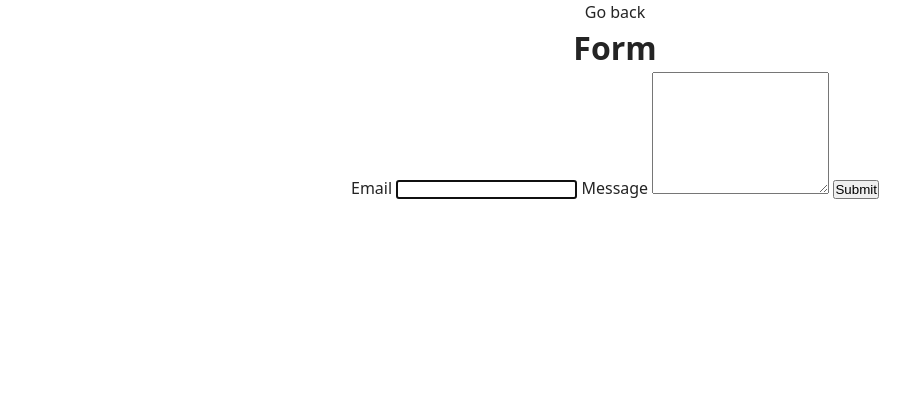
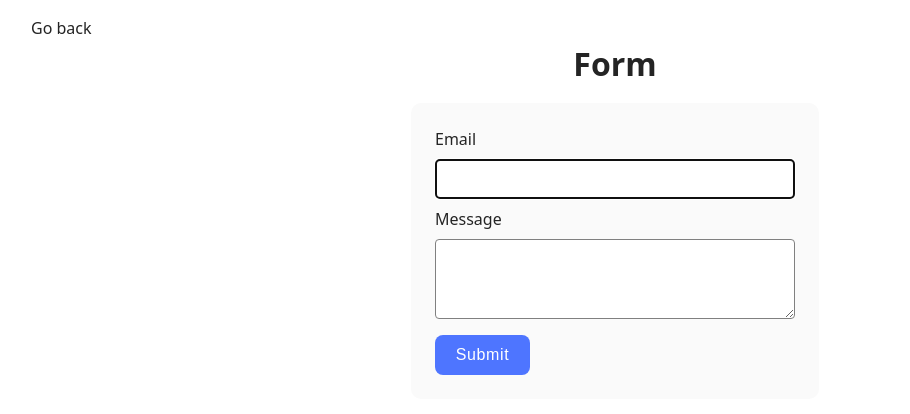
Before and after one commit to Developer-Mykhailo/goit-js-hw-09, a website built with Vite: page src/2-form.html in a window 1280 px wide. Shown: the whole page, without its empty margins (25-935 px from the left). Built offline with nearby package versions, Linux system fonts and the light colour scheme.

Commit message:
add styles and synchronization

```diff
--- a/src/css/base.css
+++ b/src/css/base.css
@@ -27,6 +27,16 @@ body {
 main {
   flex-grow: 1;
 }
-main:has(.back-link) {
+/* main:has(.back-link) {
   text-align: center;
+} */
+
+.container h1 {
+  text-align: center;
+  margin-bottom: 15px;
 }
+
+.back-link:hover,
+.nav-link:hover {
+  color: #4e75ff;
+}
--- a/src/css/container.css
+++ b/src/css/container.css
@@ -4,6 +4,7 @@
   max-width: 375px;
   margin: 0 auto;
   padding: 0 16px;
+  padding-top: 16px;
 }
 /* Styles for Tablet devices */
 @media only screen and (min-width: 768px) {
--- /dev/null
+++ b/src/css/form.css
@@ -0,0 +1,55 @@
+.feedback-form {
+  width: 408px;
+  margin: 0 auto;
+  padding: 24px;
+  background-color: #fafafa;
+  border-radius: 10px;
+}
+
+.feedback-form label {
+  display: flex;
+  flex-direction: column;
+  gap: 8px;
+  text-align: left;
+  margin-bottom: 8px;
+}
+
+.feedback-form label:nth-child(2) {
+  margin-bottom: 16px;
+}
+
+.feedback-form input {
+  border: 1px solid #808080;
+  border-radius: 4px;
+  width: 100%;
+  height: 40px;
+  padding-left: 16px;
+}
+
+.feedback-form textarea {
+  border: 1px solid #808080;
+  border-radius: 4px;
+  width: 100%;
+  height: 80px;
+  padding-top: 8px;
+  padding-left: 16px;
+}
+
+.feedback-form button {
+  border: none;
+  background: #4e75ff;
+  border-radius: 8px;
+  padding: 8px 16px;
+  width: 95px;
+  height: 40px;
+
+  font-weight: 500;
+  font-size: 16px;
+  line-height: 150%;
+  letter-spacing: 0.04em;
+  color: #fff;
+}
+
+.feedback-form button:hover {
+  background: #6c8cff;
+}
--- a/src/css/gallery.css
+++ b/src/css/gallery.css
@@ -1,10 +1,4 @@
-* {
-  padding: 0;
-  margin: 0;
-}
-
 .gallery {
-  padding-top: 15px;
   max-width: 1128px;
   list-style-type: none;
   display: flex;
--- a/src/css/reset.css
+++ b/src/css/reset.css
@@ -1,3 +1,9 @@
+* {
+  padding: 0;
+  margin: 0;
+  box-sizing: border-box;
+}
+
 h1,
 h2,
 h3,
--- a/src/css/styles.css
+++ b/src/css/styles.css
@@ -9,5 +9,6 @@
 @import url('./base.css');
 @import url('./container.css');
 @import url('./gallery.css');
+@import url('./form.css');
 
 /* Sections style */
--- a/src/js/2-form.js
+++ b/src/js/2-form.js
@@ -9,8 +9,6 @@ const formData = {
 const KEY_LS = 'feedback-form-state';
 
 const formElem = document.querySelector('.feedback-form');
-const emailElem = document.querySelector('[name="email"]');
-const messageElem = document.querySelector('[name="message"]');
 
 formElem.addEventListener('input', onFormEvent);
 formElem.addEventListener('submit', onFormSubmit);
@@ -28,14 +26,17 @@ function onFormEvent(event) {
 const saveData = JSON.parse(localStorage.getItem(KEY_LS));
 
 if (saveData) {
-  emailElem.value = saveData.email || '';
-  messageElem.value = saveData.message || '';
+  formElem.elements.email.value = saveData.email || '';
+  formElem.elements.message.value = saveData.message || '';
+
+  formData.email = saveData.email || '';
+  formData.message = saveData.message || '';
 }
 
 function onFormSubmit(event) {
   event.preventDefault();
 
-  if (formData.email === '' || formData.message === '') {
+  if (!formData.email || !formData.message) {
     iziToast.warning({
       message: 'Fill please all fields',
       position: 'center',
```
